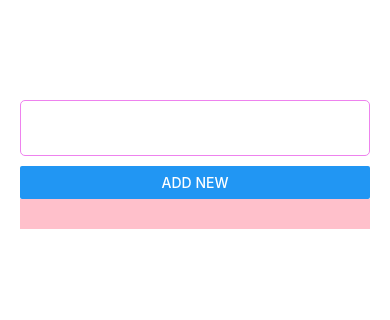
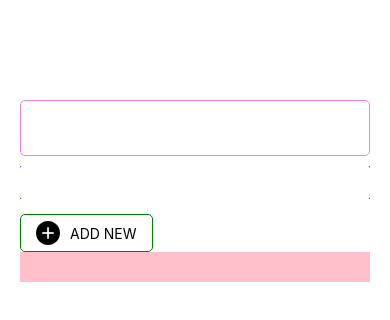
Before and after one commit to Thunggg/test-reactnative, a React Native app: screen / in a window 390 px wide. Shown: the top 320 px of the page. Built offline with nearby package versions, Linux system fonts and the light colour scheme.

Commit message:
custom button

```diff
--- /dev/null
+++ b/components/button/mine.button.tsx
@@ -0,0 +1,41 @@
+import { Text, View, StyleSheet, Pressable } from "react-native";
+import AntDesign from '@expo/vector-icons/AntDesign';
+
+const styles = StyleSheet.create({
+    text: {
+        textTransform: "uppercase"
+    },
+    btnContainer: {
+        borderWidth: 1,
+        borderColor: "green",
+        borderRadius: 5,
+        paddingHorizontal: 15,
+        paddingVertical: 5,
+        flexDirection: "row",
+        gap: 10,
+        alignItems: "center",
+        alignSelf: "flex-start"
+    }
+})
+interface IProps {
+    title: string;
+    onPress: any;
+}
+const MineButton = (props: IProps) => {
+    const { title, onPress } = props;
+    return (
+        <>
+            <Pressable
+                style={({ pressed }) => ({ opacity: pressed === true ? 0.5 : 1 })}
+                onPress={onPress}
+            >
+                <View style={styles.btnContainer}>
+                    <AntDesign name="pluscircle" size={24} color="black" />
+                    <Text style={styles.text}>{title}</Text>
+                </View>
+            </Pressable>
+
+        </>
+    )
+}
+export default MineButton;
--- a/components/todo/input.todo.tsx
+++ b/components/todo/input.todo.tsx
@@ -1,5 +1,6 @@
 import { useState } from "react";
 import { Alert, Button, StyleSheet, TextInput, View } from "react-native";
+import MineButton from "../button/mine.button";
 
 const styles = StyleSheet.create({
     todoInput: {
@@ -36,7 +37,7 @@ const InputTodo = (props: IProps) => {
     }
     return (
         <>
-            <View>
+            <View style={{ marginBottom: 5 }}>
                 <TextInput
                     onChangeText={v => setName(v)}
                     autoCapitalize='words'
@@ -45,11 +46,23 @@ const InputTodo = (props: IProps) => {
                     multiline
                     style={styles.todoInput}
                 />
-                <Button
-                    title='Add new'
-                    onPress={() => handleAddNewTodo()}
-                />
+
+                <View style={{
+                    backgroundColor: "blue",
+                    marginBottom: 10
+                }}>
+                    <Button
+                        title='Add new'
+                        onPress={() => handleAddNewTodo()}
+                        color={"white"}
+                    />
+                </View>
             </View>
+            <MineButton
+                title="Add new"
+                onPress={() => handleAddNewTodo()}
+            />
+
         </>
     )
 }
```
